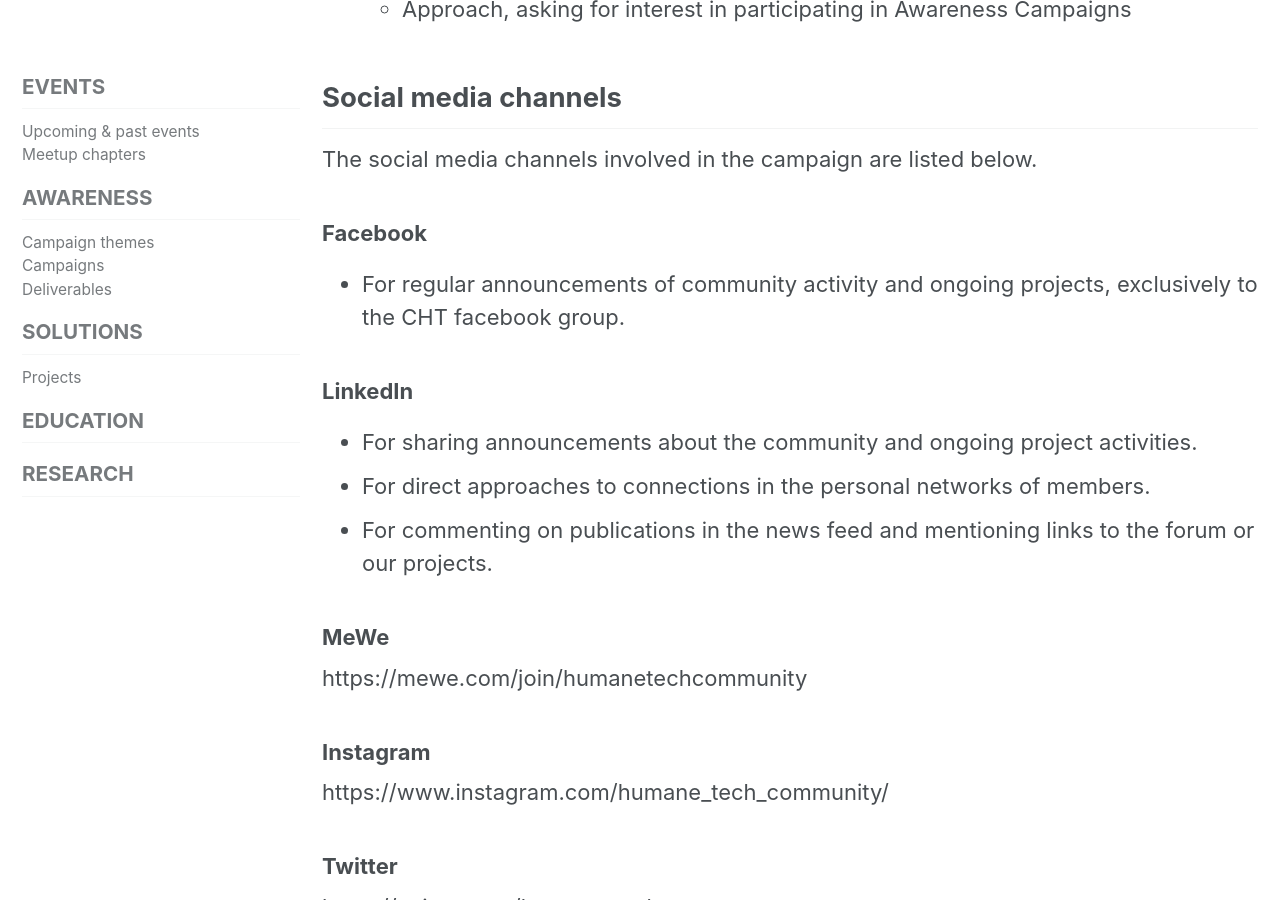
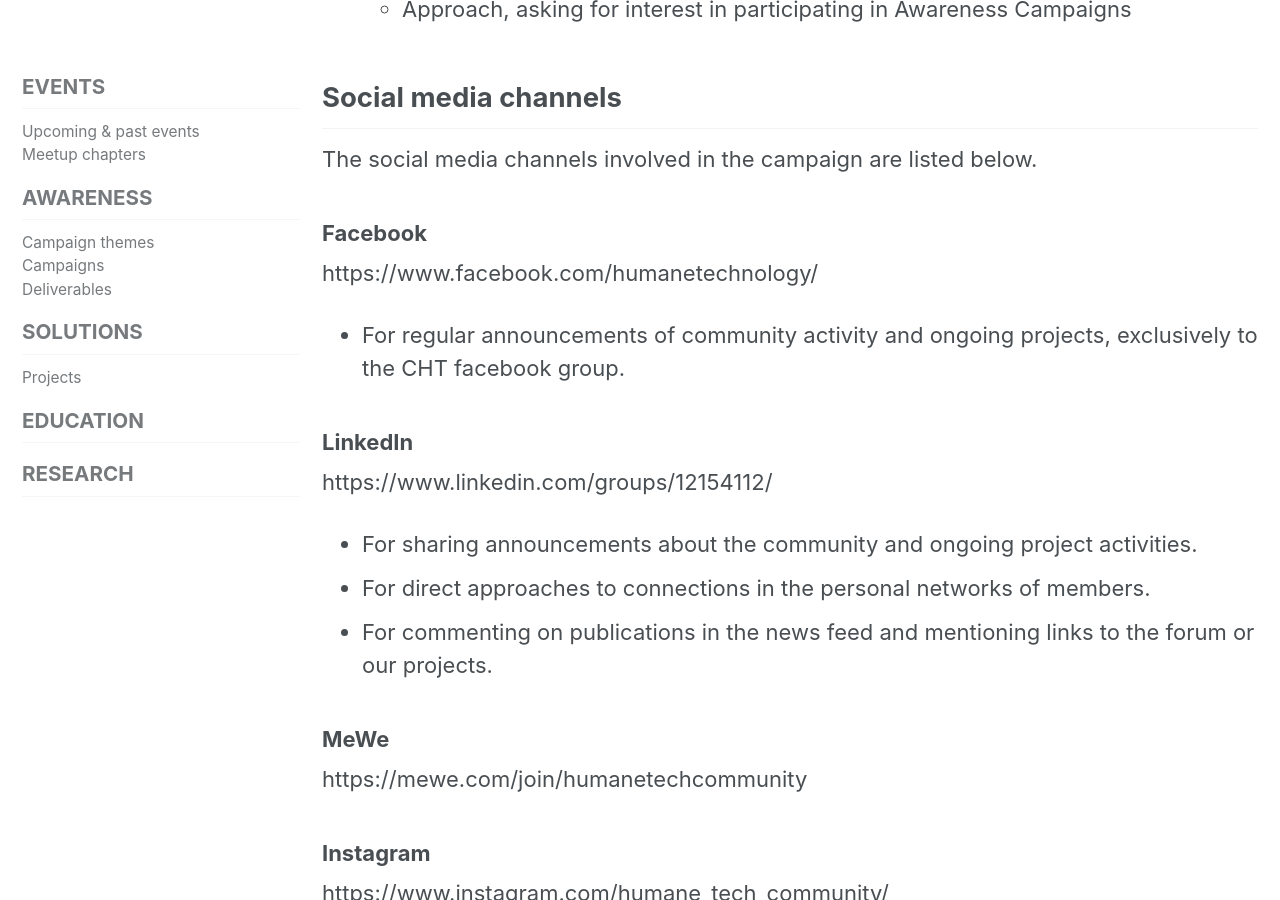
Before and after one commit to humanetech-community/community-hub, a Jekyll site: the page built from _activities/01-awareness-program/02-campaigns/01-campaign-aware-prepare-strategy.md, in a window 1280 px wide and 900 px high, scrolled down 871 px. Built offline with Jekyll 4.4.1, drawn with Linux system fonts in a browser that asks for light colours; cached includes are drawn as plain includes; nearby versions of some CDN libraries; some of the changed lines change nothing that is shown.

Commit message:
Facebook and linkedin added - #74

```diff
--- a/_activities/01-awareness-program/02-campaigns/01-campaign-aware-prepare-strategy.md
+++ b/_activities/01-awareness-program/02-campaigns/01-campaign-aware-prepare-strategy.md
@@ -36,9 +36,13 @@
 
 ### Facebook
 
+https://www.facebook.com/humanetechnology/
+
 - For regular announcements of community activity and ongoing projects, exclusively to the CHT facebook group.
 
 ### LinkedIn
+
+https://www.linkedin.com/groups/12154112/
 
 - For sharing announcements about the community and ongoing project activities.
 - For direct approaches to connections in the personal networks of members.
```
